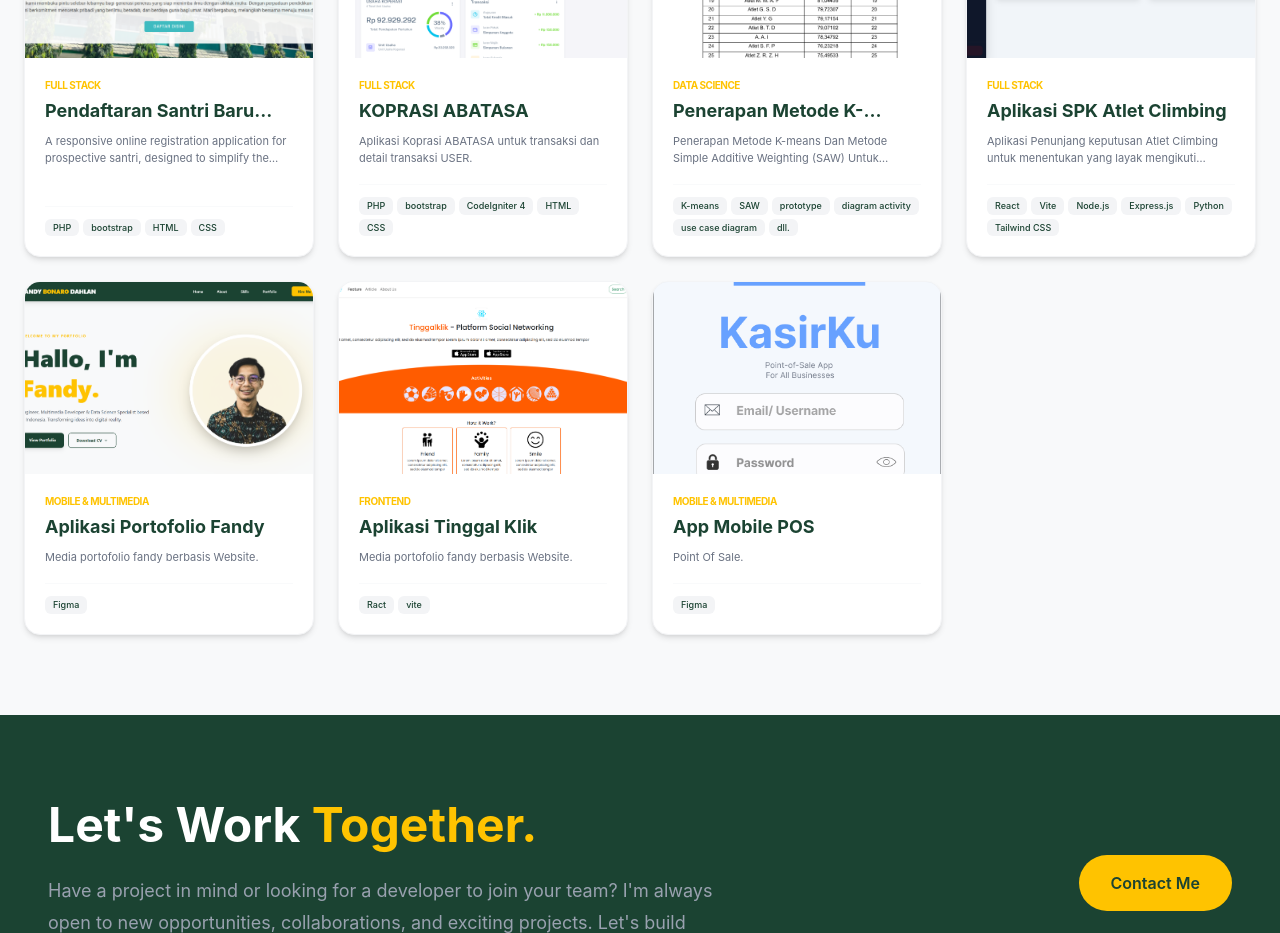
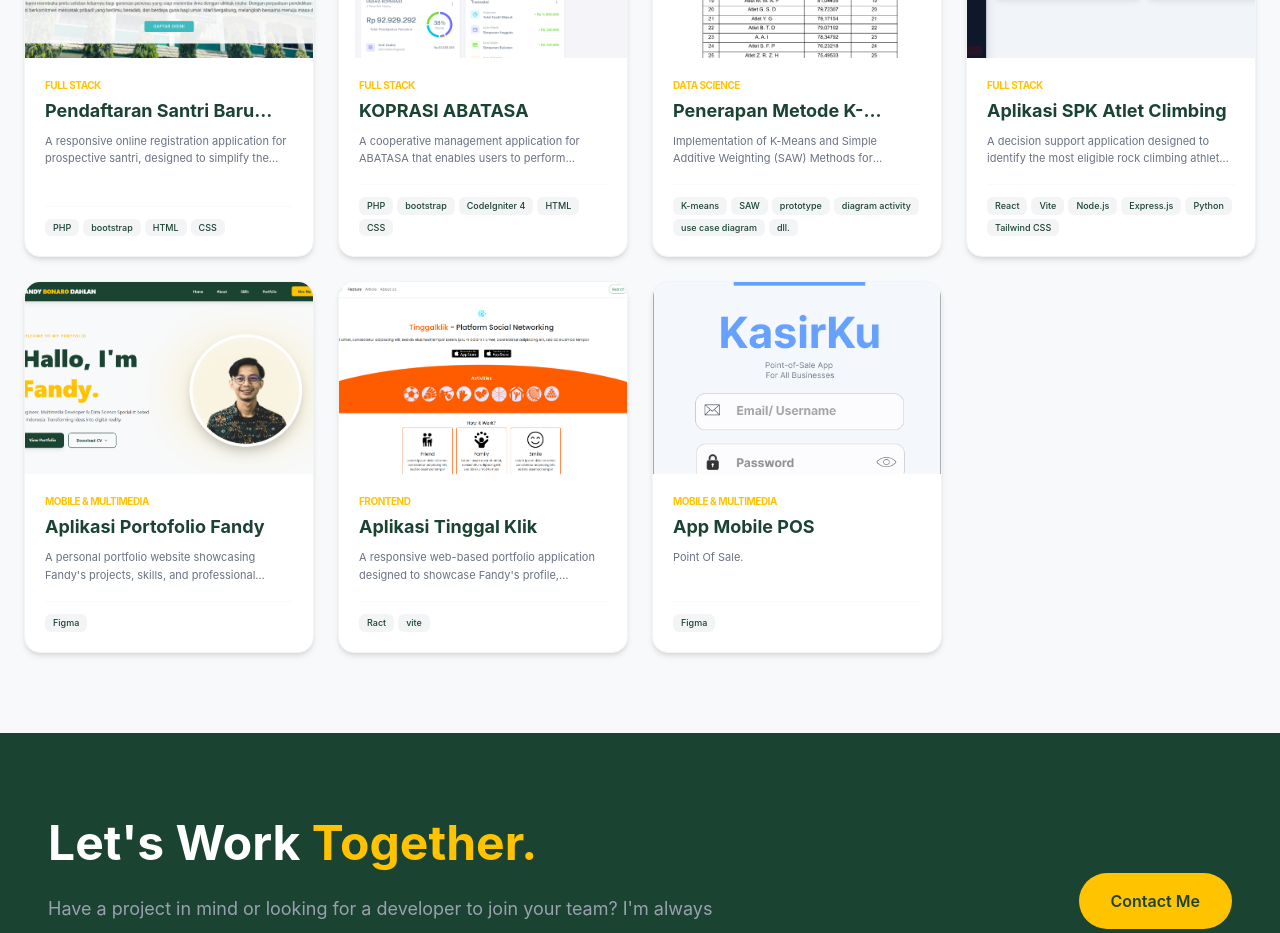
Before and after one commit to fandydahlan3/my-portfolio, a React (Vite) app in the folder fullstack-porto-fandy/porto-fandy-react/: page / in a window 1280 px wide. Shown: the part 2360-3293 px from the top of the page. Built offline with nearby package versions, Linux system fonts and the light colour scheme.

Commit message:
rubah comen

```diff
--- a/fullstack-porto-fandy/porto-fandy-react/src/sections/Portfolio.jsx
+++ b/fullstack-porto-fandy/porto-fandy-react/src/sections/Portfolio.jsx
@@ -16,7 +16,7 @@ const staticProjects = [
     id: 2,
     title: "KOPRASI ABATASA",
     category: "Full Stack",
-    description: "Aplikasi Koprasi ABATASA untuk transaksi dan detail transaksi USER.",
+    description: "A cooperative management application for ABATASA that enables users to perform transactions and view transaction details.",
     image: "/images/ABATAS.png",
     project_url: "https://github.com/fandydahlan3/my-portfolio/tree/main/ci-kop-risalah",
     tech_stack: "PHP, bootstrap, CodeIgniter 4, HTML, CSS"
@@ -25,7 +25,7 @@ const staticProjects = [
     id: 3,
     title: "Penerapan Metode K-means Dan Metode Simple Additive Weighting (SAW)",
     category: "Data Science",
-    description: "Penerapan Metode K-means Dan Metode Simple Additive Weighting (SAW) Untuk Rekomendasi Atlit Panjat Tebing Yang Akan Mengikuti Perlombaan",
+    description: "Implementation of K-Means and Simple Additive Weighting (SAW) Methods for Recommending Rock Climbing Athletes to Participate in Competitions.",
     image: "/images/SAW_lead.png",
     project_url: "https://drive.google.com/file/d/1Z0_DGZEVaacOS8vgwnwXQefwwFNU5kpG/view?usp=sharing",
     tech_stack: "K-means, SAW, prototype, diagram activity, use case diagram, dll."
@@ -34,7 +34,7 @@ const staticProjects = [
     id: 4,
     title: "Aplikasi SPK Atlet Climbing",
     category: "Full Stack",
-    description: "Aplikasi Penunjang keputusan Atlet Climbing untuk menentukan yang layak mengikuti perlombaan.",
+    description: "A decision support application designed to identify the most eligible rock climbing athletes for competition participation.",
     image: "/images/SPK.png",
     project_url: "https://github.com/fandydahlan3/my-portfolio/tree/main/spk-k-means-saw",
     tech_stack: "React, Vite, Node.js, Express.js, Python, Tailwind CSS"
@@ -43,7 +43,7 @@ const staticProjects = [
     id: 5,
     title: "Aplikasi Portofolio Fandy",
     category: "Mobile & Multimedia",
-    description: "Media portofolio fandy berbasis Website.",
+    description: "A personal portfolio website showcasing Fandy's projects, skills, and professional experience.",
     image: "/images/porto_figma.png",
     project_url: "https://www.figma.com/design/cq2ZMChE2nWHM87wXlEshm/PORTO-FANDY?node-id=0-1&t=ZqvxH2BpHPPhzAAJ-1",
     tech_stack: "Figma"
@@ -52,7 +52,7 @@ const staticProjects = [
     id: 6,
     title: "Aplikasi Tinggal Klik",
     category: "Frontend",
-    description: "Media portofolio fandy berbasis Website.",
+    description: "A responsive web-based portfolio application designed to showcase Fandy's profile, projects, skills, and professional experience.",
     image: "/images/Tiggal_klik.png",
     project_url: "https://github.com/fandydahlan3/my-portfolio/tree/main/tinggalklik-landing-page",
     tech_stack: "Ract, vite"
```
